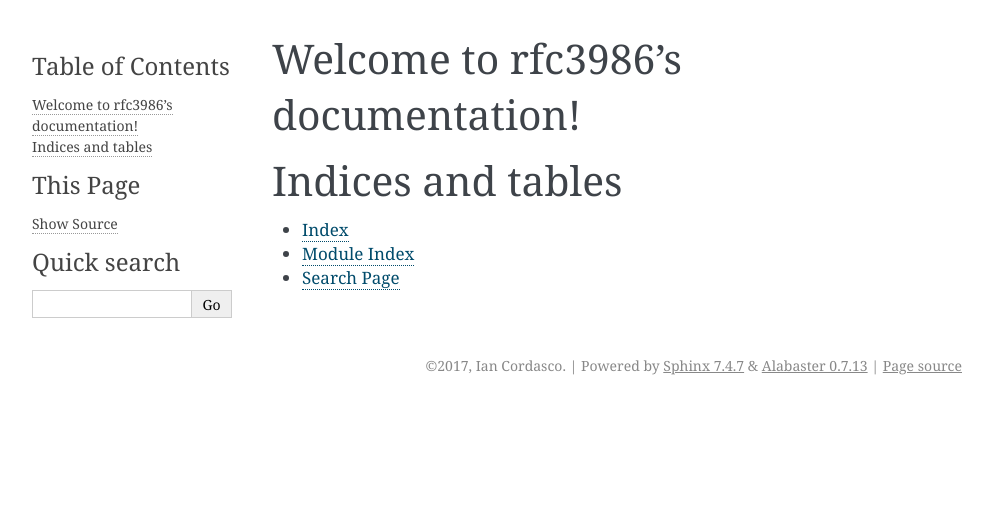
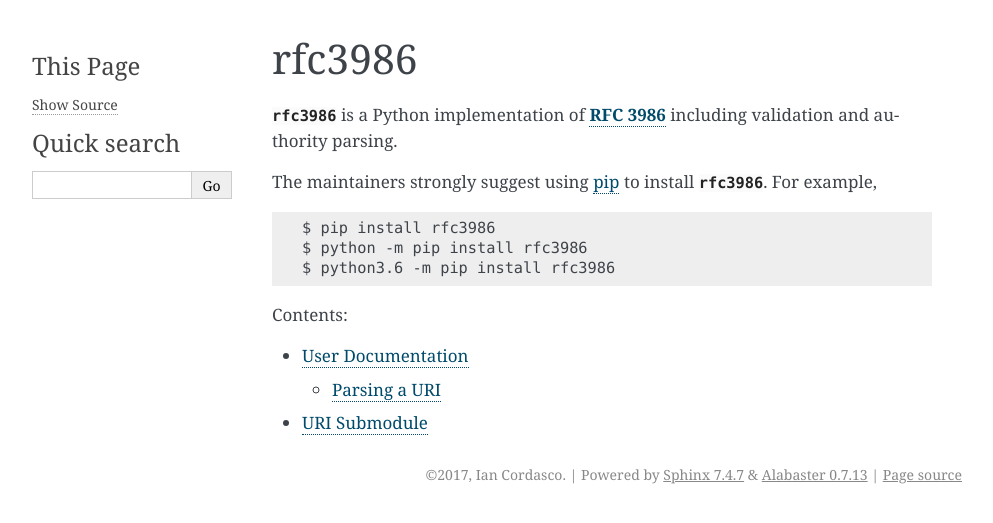
Before and after one commit to python-hyper/rfc3986, a Sphinx documentation site: the page built from docs/source/index.rst, in a window 1280 px wide. Shown: the top 523 px of the page, without its empty margins (148-1141 px from the left). Built offline with Sphinx 7.4.7, drawn with Linux system fonts in a browser that asks for light colours; pages that are not in the unit, such as notebooks, are missing from menus.

Commit message:
Start seriously working on documentation

```diff
--- a/README.rst
+++ b/README.rst
@@ -2,12 +2,12 @@
 =======
 
 A Python implementation of `RFC 3986`_ including validation and authority
-parsing. Coming soon: `Reference Resolution <http://tools.ietf.org/html/rfc3986#section-5>`_.
+parsing.
 
 Installation
 ------------
 
-Simply use pip to install ``rfc3986`` like so::
+Use pip to install ``rfc3986`` like so::
 
     pip install rfc3986
 
--- a/docs/source/conf.py
+++ b/docs/source/conf.py
@@ -26,14 +26,20 @@
 # If your documentation needs a minimal Sphinx version, state it here.
 #
 # needs_sphinx = '1.0'
+rst_epilog = """
+.. |rfc3986| replace:: :mod:`rfc3986`
+"""
 
 # Add any Sphinx extension module names here, as strings. They can be
 # extensions coming with Sphinx (named 'sphinx.ext.*') or your custom
 # ones.
-extensions = ['sphinx.ext.autodoc',
+extensions = [
+    'sphinx.ext.autodoc',
     'sphinx.ext.doctest',
     'sphinx.ext.intersphinx',
-    'sphinx.ext.coverage']
+    'sphinx.ext.coverage',
+    'sphinx-prompt',
+]
 
 # Add any paths that contain templates here, relative to this directory.
 templates_path = ['_templates']
@@ -156,7 +162,5 @@
 ]
 
 
-
-
 # Example configuration for intersphinx: refer to the Python standard library.
 intersphinx_mapping = {'https://docs.python.org/': None}
--- a/docs/source/index.rst
+++ b/docs/source/index.rst
@@ -1,20 +1,27 @@
-.. rfc3986 documentation master file, created by
-   sphinx-quickstart on Tue Mar 14 07:06:46 2017.
-   You can adapt this file completely to your liking, but it should at least
-   contain the root `toctree` directive.
+=========
+ rfc3986
+=========
 
-Welcome to rfc3986's documentation!
-===================================
+|rfc3986| is a Python implementation of :rfc:`3986` including validation and
+authority parsing.
+
+The maintainers strongly suggest using `pip`_ to install |rfc3986|. For
+example,
+
+.. prompt:: bash
+
+    pip install rfc3986
+    python -m pip install rfc3986
+    python3.6 -m pip install rfc3986
 
 .. toctree::
-   :maxdepth: 2
-   :caption: Contents:
+    :maxdepth: 2
+    :caption: Contents:
+
+    narrative
+    api-ref/uri
 
 
-
-Indices and tables
-==================
-
-* :ref:`genindex`
-* :ref:`modindex`
-* :ref:`search`
+.. links
+.. _pip:
+    https://pypi.python.org/pypi/pip/
```
Also changed, not shown: docs/source/api-ref/uri.rst (added, +19 -0 lines), docs/source/narrative.rst (added, +27 -0 lines), docs/source/user/parsing.rst (added, +9 -0 lines), 2 other files.
